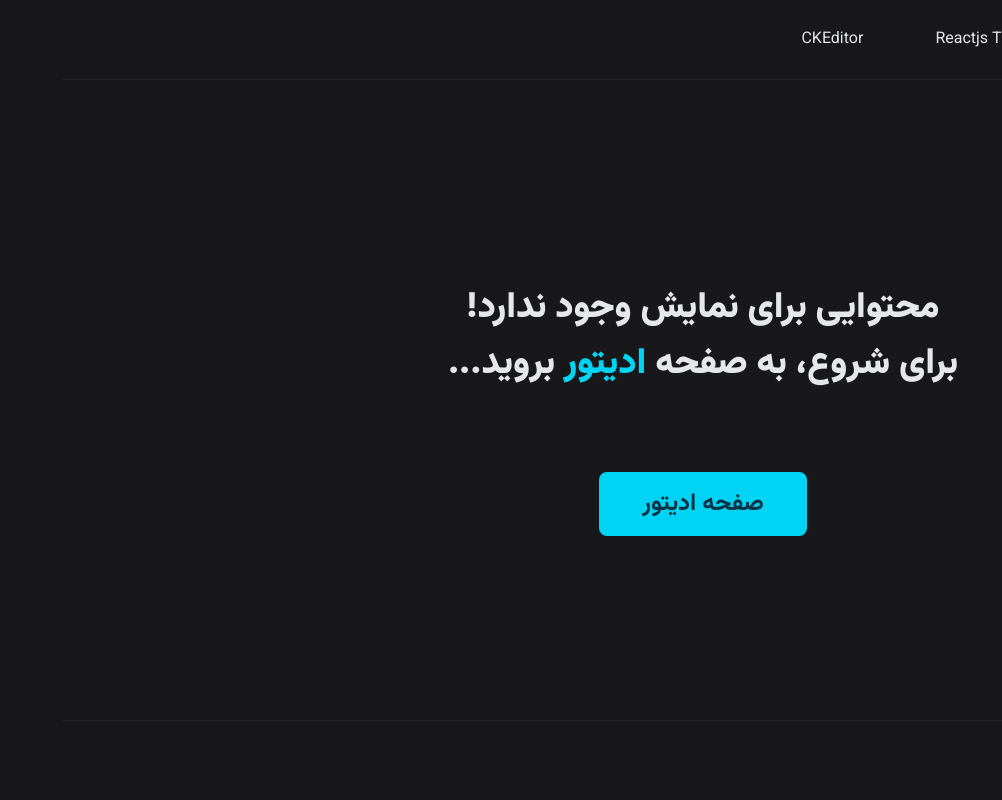
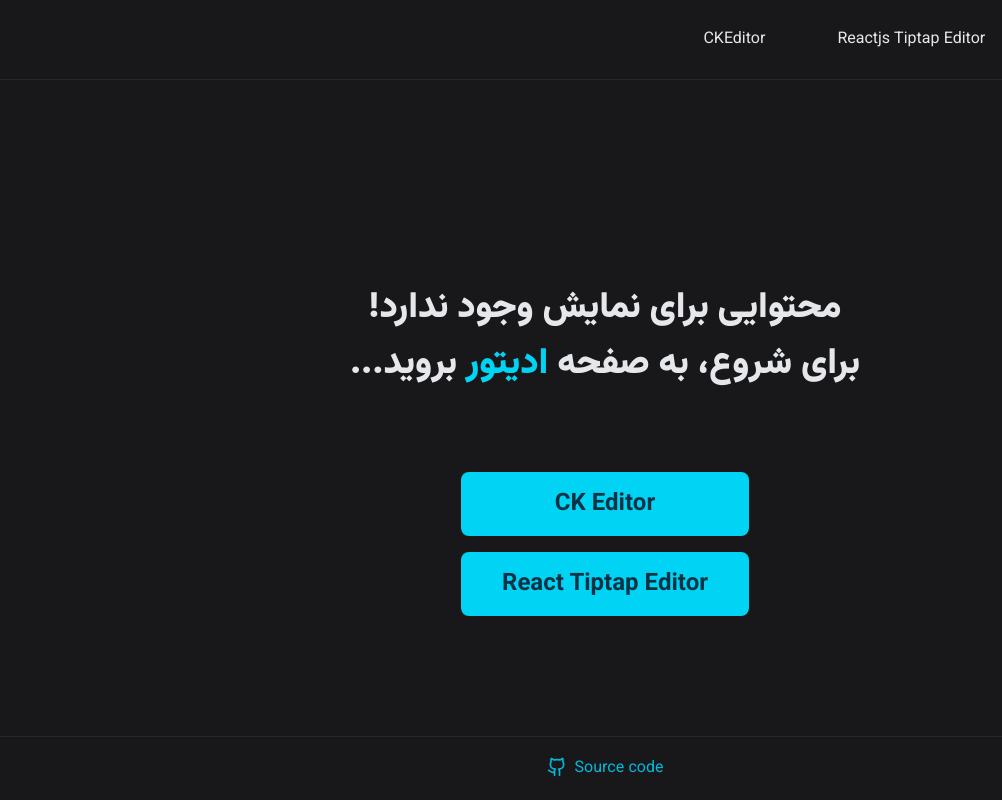
Before and after one commit to AliShariatian/rich-text-editor-demo, a Next.js app: page / in a window 1280 px wide. Shown: the whole page, without its empty margins (278-1280 px from the left). Built offline with nearby package versions, Linux system fonts and the light colour scheme.

Commit message:
feat: add footer link

```diff
--- a/src/app/(home)/_components/result-section/empty-message.tsx
+++ b/src/app/(home)/_components/result-section/empty-message.tsx
@@ -1,21 +1,20 @@
 import { FC, ReactElement } from "react";
-import Link from "next/link";
 
 import { ExpandableLink } from "@/components/ui/expandable-link";
 
 export const EmptyMessage: FC = (): ReactElement => {
   return (
     <section className="mt-40 h-96 w-full">
-      <div className="flex flex-col items-center justify-center gap-20">
-        <p className="text-center text-4xl leading-14 font-black">
+      <div className="desktop:gap-20 flex flex-col items-center justify-center gap-14">
+        <p className="desktop:text-4xl text-center text-2xl leading-14 font-black">
           محتوایی برای نمایش وجود ندارد! <br /> برای شروع، به صفحه{" "}
-          <Link href="/ckeditor" className="text-cyan-400 transition-colors hover:text-cyan-300">
-            ادیتور
-          </Link>{" "}
-          بروید...
+          <span className="text-cyan-400">ادیتور</span> بروید...
         </p>
 
-        <ExpandableLink text="صفحه ادیتور" href="/editor" />
+        <div className="flex flex-col gap-4">
+          <ExpandableLink text="CK Editor" href="/ckeditor" />
+          <ExpandableLink text="React Tiptap Editor" href="/react-tiptap" />
+        </div>
       </div>
     </section>
   );
--- a/src/components/layouts/footer.tsx
+++ b/src/components/layouts/footer.tsx
@@ -1,10 +1,22 @@
 import { FC, ReactElement } from "react";
+import Link from "next/link";
+import { GithubIcon } from "lucide-react";
+
 import { Container } from "./container";
 
 export const Footer: FC = (): ReactElement => {
   return (
-    <footer className="mt-10 h-20 border-t border-t-zinc-800">
-      <Container className="flex h-full items-center">فوتر</Container>
+    <footer className="mt-10 h-16 border-t border-t-zinc-800">
+      <Container className="flex h-full items-center">
+        <Link
+          target="_blank"
+          href="https://github.com/AliShariatian/rich-text-editor-demo"
+          className="desktop:text-base mx-auto flex items-center gap-2 text-sm text-cyan-500 transition-colors hover:text-cyan-300"
+        >
+          Source code
+          <GithubIcon className="relative bottom-0.5 size-5" />
+        </Link>
+      </Container>
     </footer>
   );
 };
--- a/src/components/layouts/header/navigation.tsx
+++ b/src/components/layouts/header/navigation.tsx
@@ -8,12 +8,12 @@
   const pathname = usePathname();
 
   return (
-    <ul className="flex items-center gap-2">
+    <ul className="desktop:text-base flex items-center gap-2 text-sm">
       {items.map((item) => (
         <li key={item.label}>
           <Link
             href={item.href}
-            className={`${pathname === item.href ? "bg-cyan-950/60 text-cyan-400" : "hover:text-cyan-400"} rounded-md px-8 py-2 transition-colors hover:bg-cyan-950`}
+            className={`${pathname === item.href ? "bg-cyan-950/60 text-cyan-400" : "hover:text-cyan-400"} desktop:px-8 rounded-md px-4 py-2 transition-colors hover:bg-cyan-950`}
           >
             {item.label}
           </Link>
--- a/src/components/ui/expandable-link.tsx
+++ b/src/components/ui/expandable-link.tsx
@@ -11,12 +11,12 @@
     <div className="relative">
       <Link
         href={href}
-        className="block h-16 w-52 rounded-lg bg-cyan-400 transition-all duration-300 hover:scale-110 hover:bg-cyan-300"
+        className="desktop:w-72 desktop:h-16 block h-14 w-52 rounded-lg bg-cyan-400 transition-all duration-300 hover:scale-110 hover:bg-cyan-300"
       >
         <span className="sr-only">{text}</span>
       </Link>
 
-      <span className="pointer-events-none absolute top-1/2 left-1/2 w-full -translate-x-1/2 -translate-y-1/2 text-center text-2xl font-bold text-cyan-950">
+      <span className="desktop:text-2xl pointer-events-none absolute top-1/2 left-1/2 w-full -translate-x-1/2 -translate-y-1/2 text-center text-lg font-bold text-cyan-950">
         {text}
       </span>
     </div>
```
